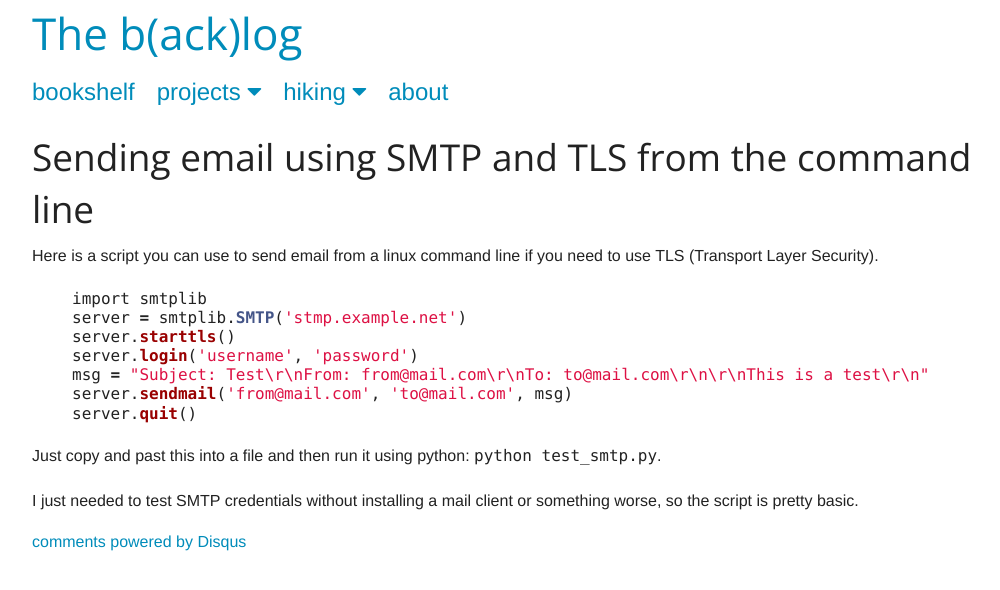
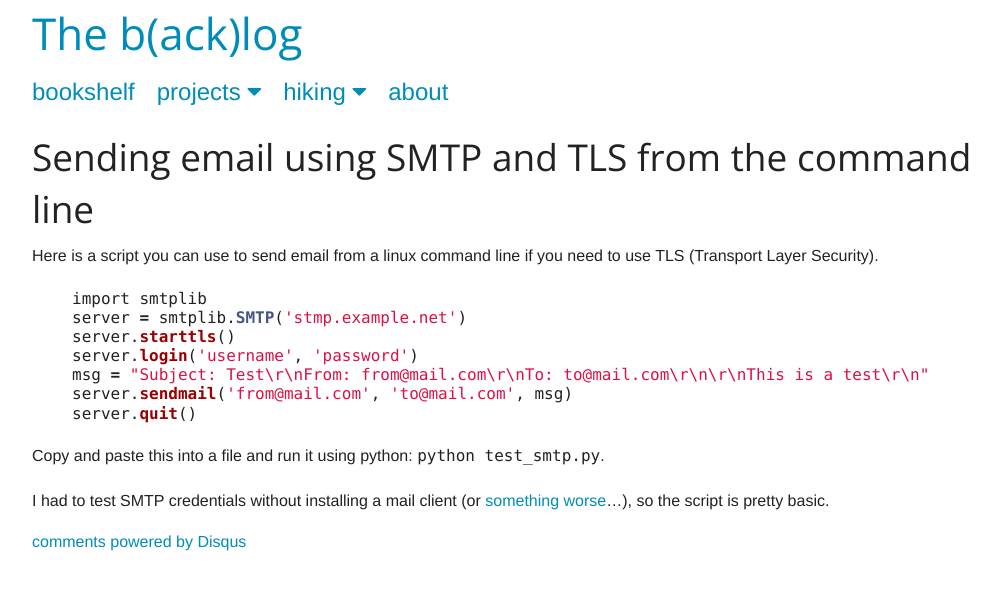
Before and after one commit to dirkcuys/thebacklog, a Jekyll site: the page built from _posts/2014-07-01-sending-email-from-the-command-line.markdown, in a window 1280 px wide. Shown: the top 590 px of the page, without its empty margins (123-1123 px from the left). Built offline with Jekyll 4.4.1, drawn with Linux system fonts in a browser that asks for light colours; nearby versions of some CDN libraries; Markdown is read by kramdown in place of the engine named in the settings; comment, search, counter and statistics services are not loaded.

Commit message:
Update post

```diff
--- a/_posts/2014-07-01-sending-email-from-the-command-line.markdown
+++ b/_posts/2014-07-01-sending-email-from-the-command-line.markdown
@@ -15,6 +15,6 @@
 server.quit()
 {% endhighlight %}
 
-Just copy and past this into a file and then run it using python: `python test_smtp.py`.
+Copy and paste this into a file and run it using python: `python test_smtp.py`.
 
-I just needed to test SMTP credentials without installing a mail client or something worse, so the script is pretty basic.
+I had to test SMTP credentials without installing a mail client (or [something](http://sendmail.org) [worse](http://postfix.org)...), so the script is pretty basic.
```
